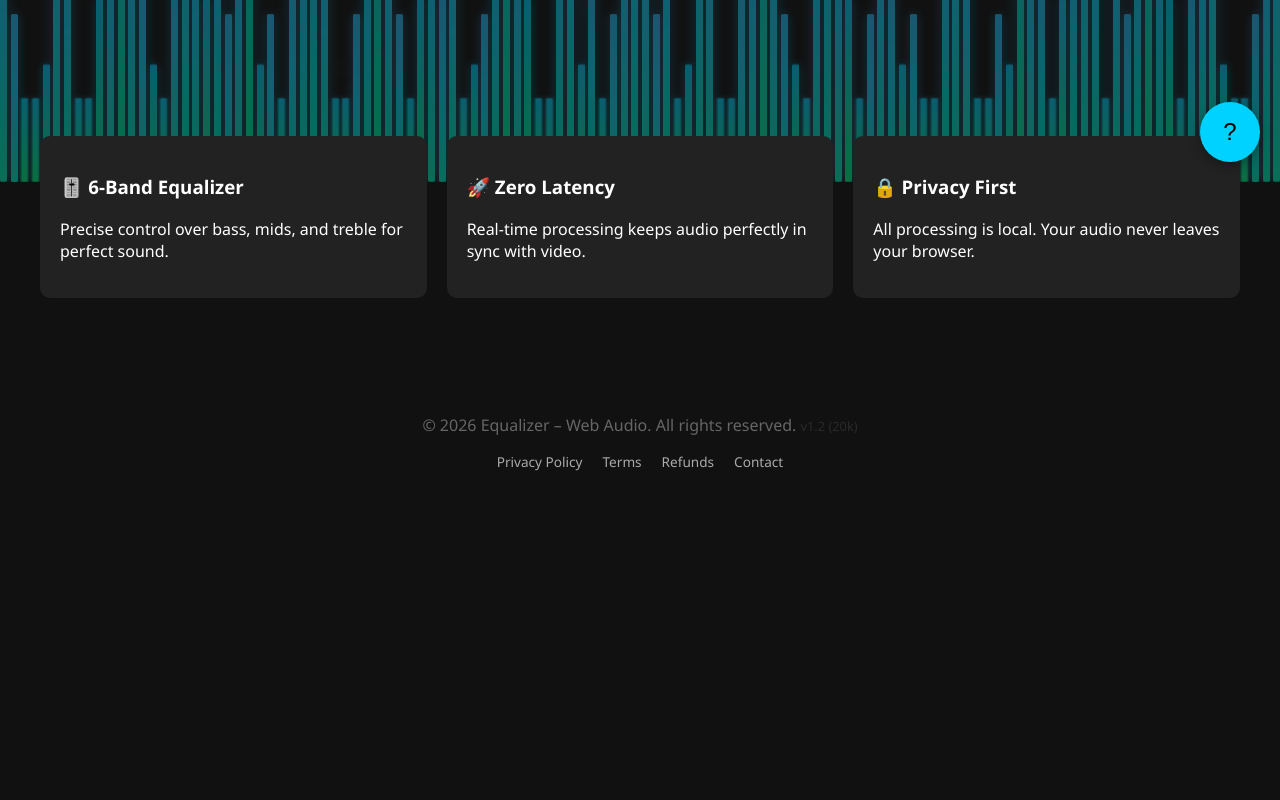
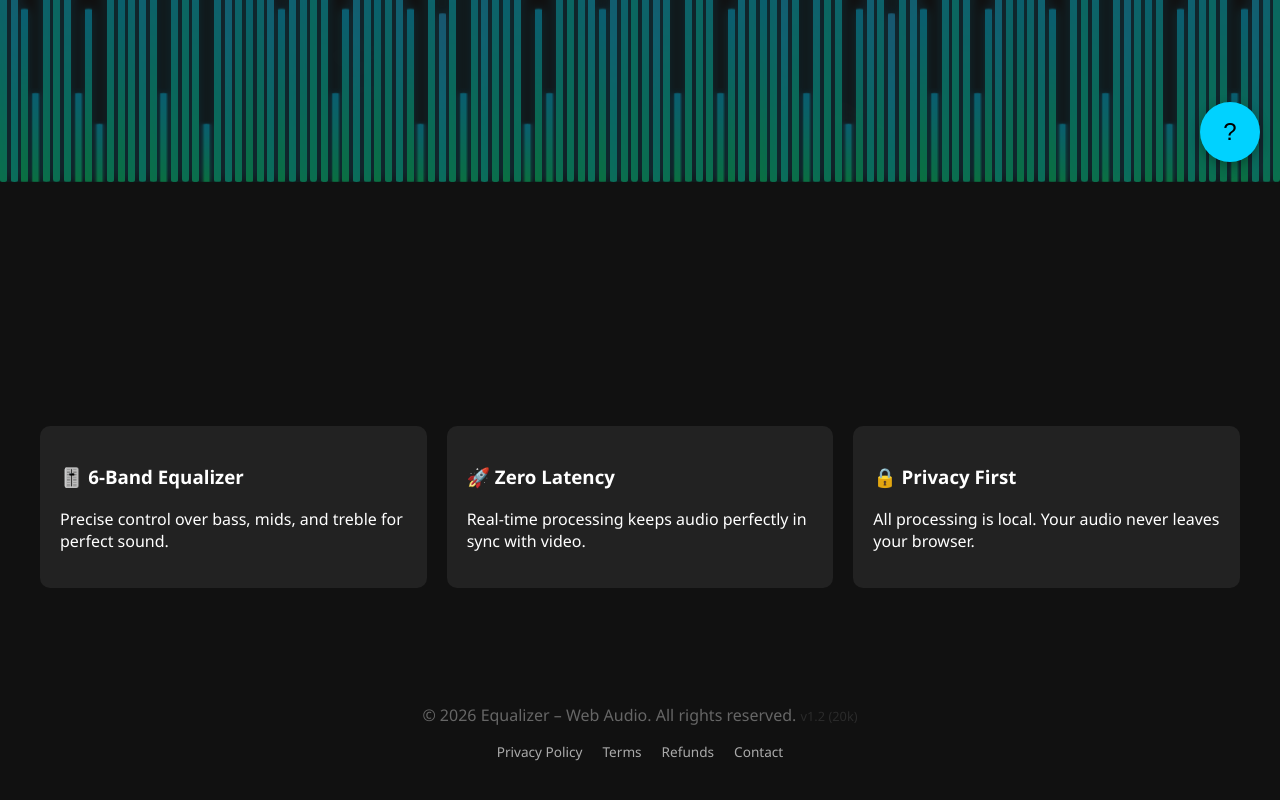
Before and after one commit to nriverqc/Smart-Audio-EQ, a React (Vite) app in the folder web/: page / in a window 1280 px wide. Shown: the part 618-1418 px from the top of the page. Before the commit the page ends 1159 px from the top, so only its background shows below. Built offline with nearby package versions, Linux system fonts and the light colour scheme; no server answers; the HTML template or start-up script is replaced by a standard one.

Commit message:
Restore Adsterra ads (Social Bar, Popunder, and Native Banners)

```diff
--- a/web/index.html
+++ b/web/index.html
@@ -4,6 +4,8 @@
     <meta charset="UTF-8" />
     <meta name="viewport" content="width=device-width, initial-scale=1.0" />
     <title>Equalizer – Web Audio | Best Browser Equalizer</title>
+    <!-- Adsterra Popunder -->
+    <script type='text/javascript' src='//pl28656733.effectivegatecpm.com/7b/9e/1e/7b9e1e3e5f4a6b7c9e1e3e5f4a6b7c9e.js'></script>
   </head>
   <body>
     <div id="root"></div>
--- a/web/src/pages/Home.jsx
+++ b/web/src/pages/Home.jsx
@@ -96,6 +96,9 @@ export default function Home({ lang }) {
         </div>
       </div>
 
+      {/* Adsterra Native Banner */}
+      <div id="container-98237cf077449f197b6656eb7fccd1dc" style={{marginTop: '40px', minHeight: '250px'}}></div>
+
       <div className="features">
         <div className="feature-card">
           <h3>{t.f1Title}</h3>
--- a/web/src/pages/Premium.jsx
+++ b/web/src/pages/Premium.jsx
@@ -725,6 +725,9 @@ export default function Premium({ lang }) {
                   {lang === 'es' ? 'Haz clic aquí para actualizar' : 'Click here to refresh status'}
               </button>
           </div>
+
+          {/* Adsterra Native Banner */}
+          <div id="container-98237cf077449f197b6656eb7fccd1dc" style={{marginTop: '30px', minHeight: '250px'}}></div>
         </div>
       </div>
     </div>
```
